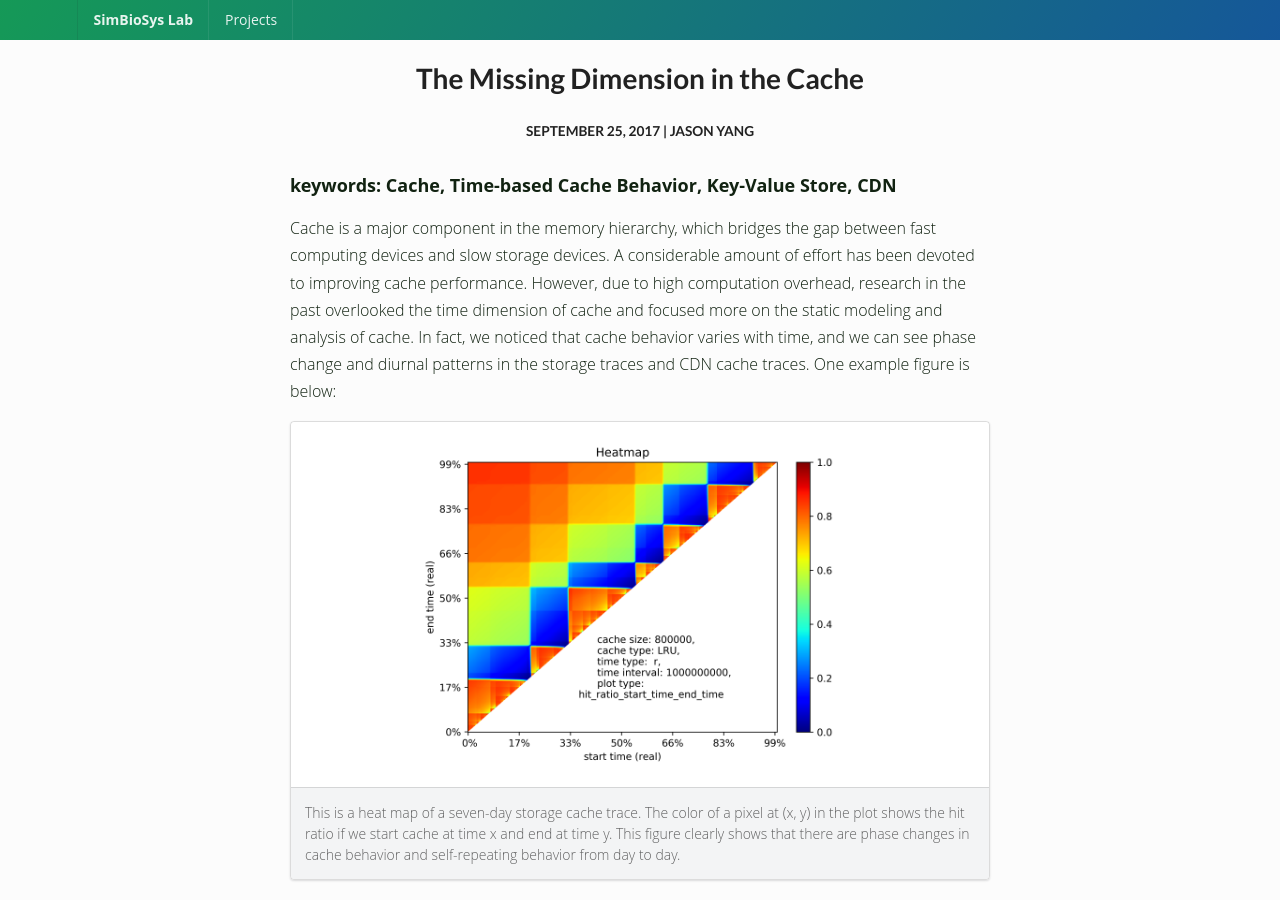
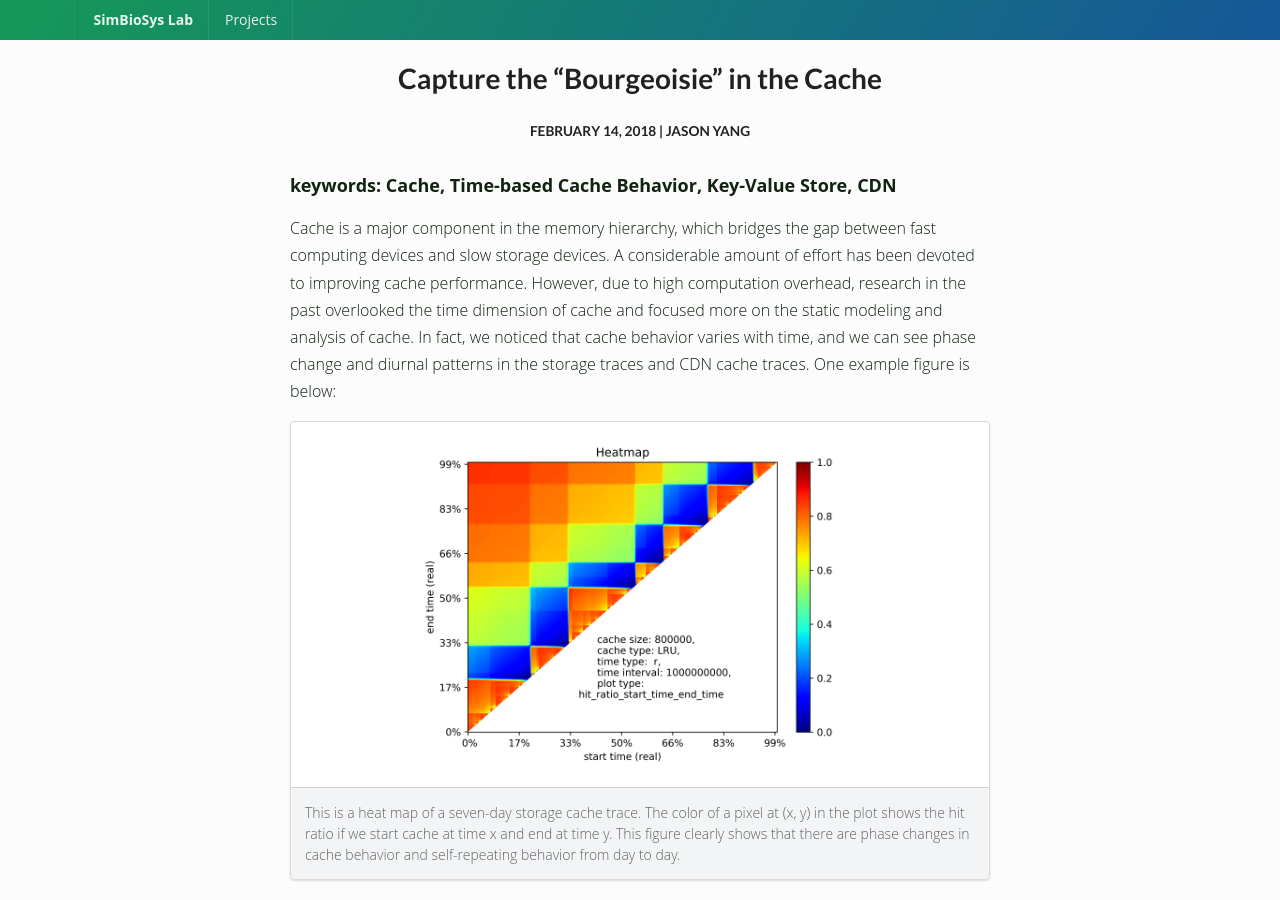
Before and after one commit to meditates/simbiosyslab.github.io, a Jekyll site: the page built from _posts/0000-00-00-capture-bourgeoisie.markdown, in a window 1280 px wide and 900 px high. Built offline with Jekyll 4.4.1, drawn with Linux system fonts in a browser that asks for light colours; nearby versions of some CDN libraries.

```diff
--- a/_posts/2017-09-25-smart-cache.markdown
+++ b/_posts/0000-00-00-capture-bourgeoisie.markdown
@@ -1,14 +1,13 @@
 ---
 layout: post
-title: The Missing Dimension in the Cache
-date: 2017-09-25 12:00:00
+title: Capture the “Bourgeoisie” in the Cache
+date: 2018-02-14 12:00:00
 authors:
   - Jason Yang
 keywords:
-  - Cache
+  - Smart Cache
   - Time-based Cache Behavior
-  - Key-Value Store
-  - CDN
+  -
 ---
 
 ### keywords: Cache, Time-based Cache Behavior, Key-Value Store, CDN
```
Also changed, not shown: _posts/0000-00-00-next-gen-cache-sim.markdown (added, +30 -0 lines), _posts/0000-00-00-predictive-cache.markdown (added, +28 -0 lines).
